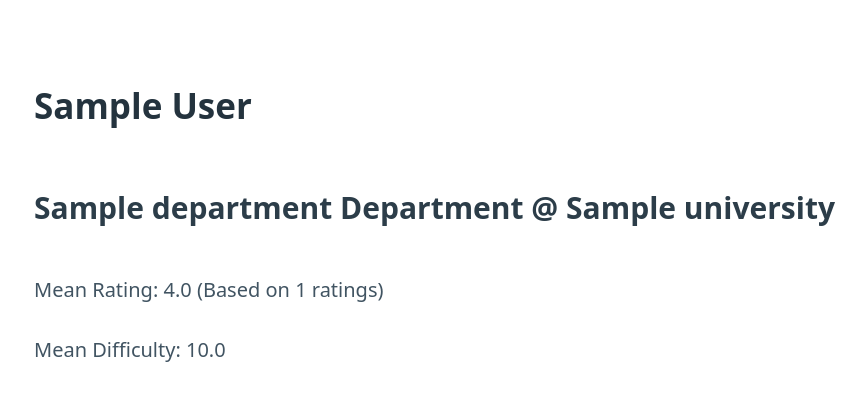
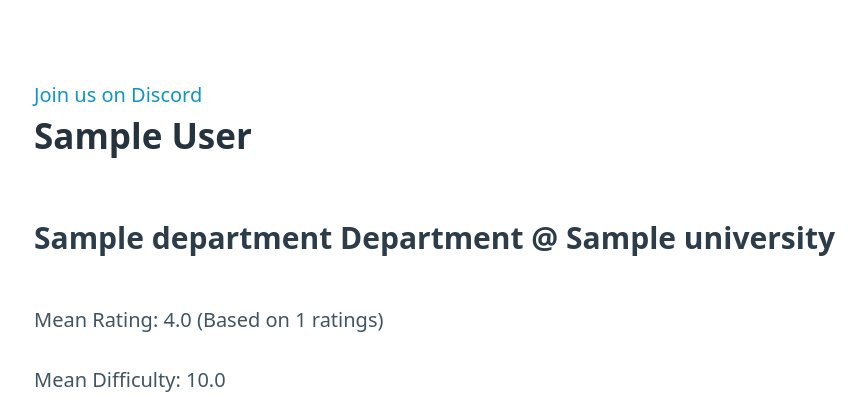
Before and after one commit to robinrheem/hasanyonetaken, a Django app: template hasanyonetaken/professor/templates/detail.html in a window 1280 px wide. Shown: the top 396 px of the page, without its empty margins (41-907 px from the left). Run offline with Django 4.2, Linux system fonts and the light colour scheme; the template is opened without the code that fills it: most values are stand-ins (such as "Sample title", 1, 10 or a date in 2020); data that the repository does not hold is empty; some libraries are stand-ins or nearby versions.

Commit message:
Added join us on discord button

```diff
--- a/hasanyonetaken/professor/templates/detail.html
+++ b/hasanyonetaken/professor/templates/detail.html
@@ -47,11 +47,17 @@
      display: flex;
      align-items: center;
 }
+
  .prof-info {
      display: flex;
      flex-direction: column;
      align-i
 </style>
+
+<a href="https://discord.gg/QWppQzEHqw" target="_blank" class="discord-link">
+    Join us on Discord
+</a>
+
 
 <div class="container">
     <div class="card">
```
